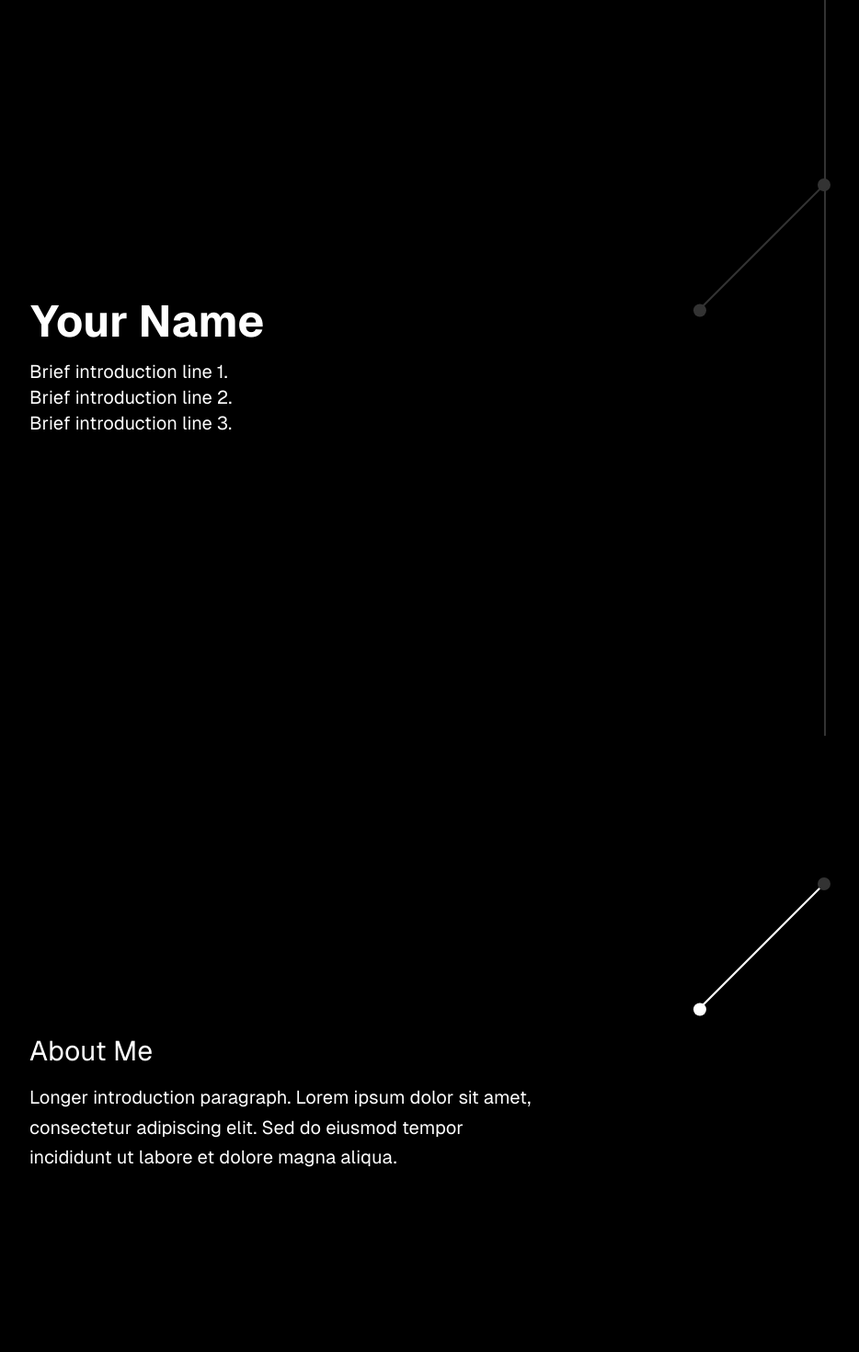
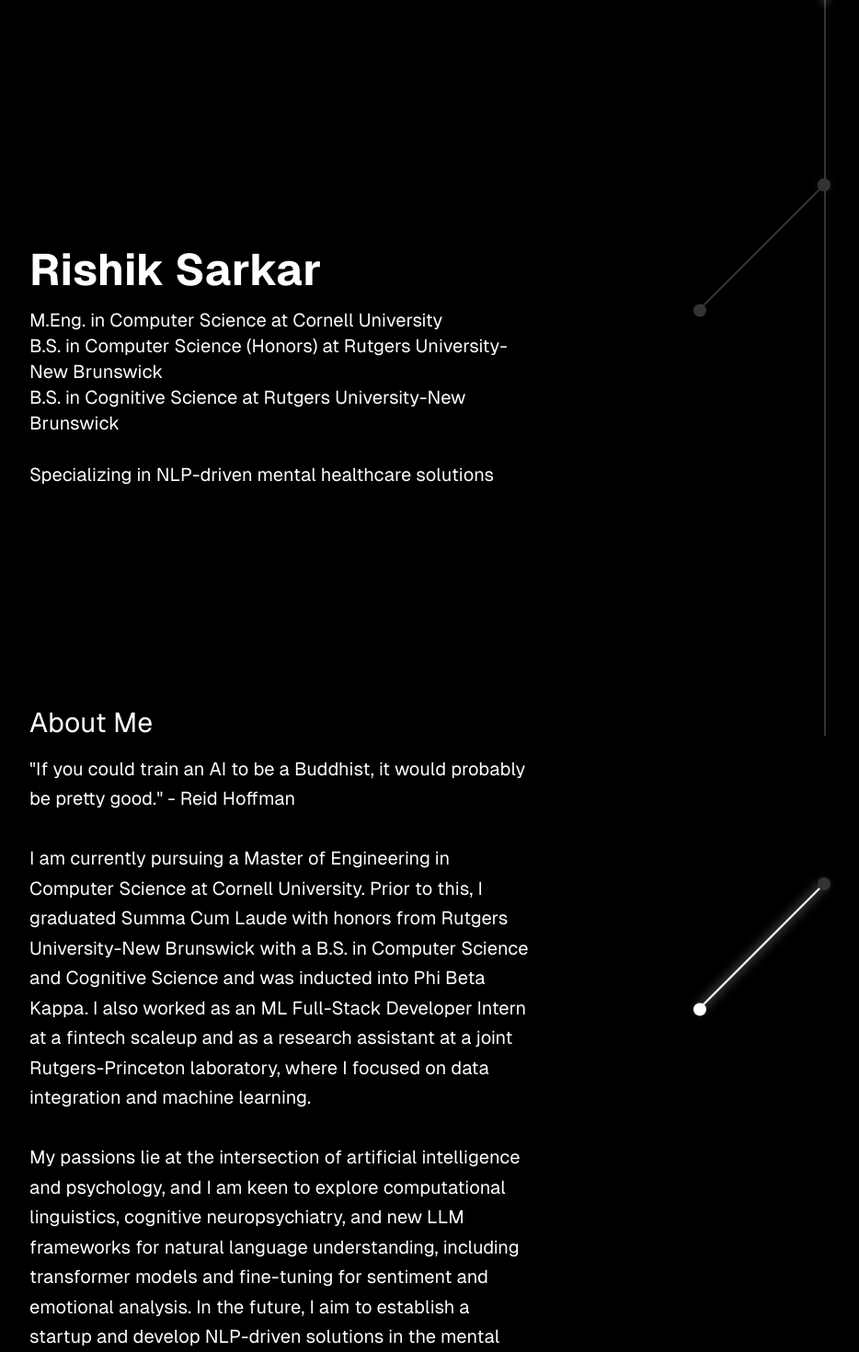
Before and after one commit to RishikSarkar/personal-portfolio-3.0, a Next.js app: page / in a window 1280 px wide. Shown: the top 1470 px of the page at 92% size, without its empty margins (0-934 px from the left). Built offline with nearby package versions, Linux system fonts and the light colour scheme.

Commit message:
added information + various changes

```diff
--- a/src/app/globals.css
+++ b/src/app/globals.css
@@ -42,7 +42,7 @@
 .vertical-line::after {
   content: '';
   position: absolute;
-  top: 50%;  /* Start from the center */
+  top: 50%;
   left: 0;
   width: 100%;
   height: var(--bottom-fill-percentage, 0%);
@@ -53,7 +53,7 @@
 .scrolling-links {
   position: fixed;
   top: 0;
-  left: calc(var(--line-position) - 200px); /* Position to the left of the vertical line */
+  left: calc(var(--line-position) - 200px);
   height: 100vh;
   width: 200px;
   pointer-events: none;
@@ -79,7 +79,7 @@
   width: var(--line-width, 0%);
   height: 2px;
   background-color: #fff;
-  margin-right: 10px; /* Changed from margin-left to margin-right */
+  margin-right: 10px;
   transition: width 0.5s ease-out;
 }
 
@@ -99,7 +99,7 @@
 
 .diagonal-line {
   position: absolute;
-  top: 25%; /* Changed from 50% to 25% to shift it higher */
+  top: 25%;
   left: calc(var(--line-position) - 15%);
   width: 15%;
   height: 2px;
@@ -113,7 +113,7 @@
   content: '';
   position: absolute;
   top: 0;
-  right: 0;  /* Changed back to right */
+  right: 0;
   width: var(--fill-percentage, 0%);
   height: 100%;
   background-color: white;
@@ -129,14 +129,12 @@
   height: 14px;
   background-color: #333333;
   border-radius: 50%;
-  /* Remove the transition for instantaneous color change */
 }
 
 .diagonal-line-node.filled {
   background-color: white;
 }
 
-/* Add this new style for the left node */
 .diagonal-line-node-left {
   position: absolute;
   left: 0;
@@ -152,7 +150,6 @@
   background-color: white;
 }
 
-/* Modify the existing .diagonal-line-node class to specify it's for the right node */
 .diagonal-line-node-right {
   position: absolute;
   right: 0;
@@ -206,7 +203,7 @@
   border-radius: 50%;
   background-color: rgba(255, 255, 255, 0.7);
   transform: translate(-50%, -50%) scale(1);
-  animation: pulse 1.5s infinite; /* Reduced from 2s to 1.5s for faster animation */
+  animation: pulse 1.5s infinite;
 }
 
 @keyframes pulse {
@@ -229,3 +226,11 @@
     text-wrap: balance;
   }
 }
+
+.vertical-line::before {
+  box-shadow: 0 0 10px 4px rgba(255, 255, 255, 0.2);
+}
+
+.diagonal-line::before {
+  box-shadow: 0 0 10px 4px rgba(255, 255, 255, 0.2);
+}
--- a/src/app/layout.tsx
+++ b/src/app/layout.tsx
@@ -15,7 +15,7 @@
 });
 
 export const metadata: Metadata = {
-  title: "Your Portfolio",
+  title: "Rishik Sarkar | Portfolio",
   description: "A showcase of my work and skills",
 };
 
--- a/src/app/page.tsx
+++ b/src/app/page.tsx
@@ -1,7 +1,6 @@
 "use client"
 
 import { useEffect, useRef } from 'react';
-import ScrollingLinks from "@/components/ScrollingLinks";
 
 export default function Home() {
   const sectionRefs = useRef<(HTMLElement | null)[]>([]);
@@ -32,11 +31,12 @@
     <div className="flex flex-col min-h-[500vh] font-[family-name:var(--font-geist-sans)]">
       <section ref={el => { sectionRefs.current[0] = el }} className="section h-screen flex flex-col justify-center items-start pl-8 pr-[calc(30%+2rem)] relative">
         <div className="max-w-[calc(70%-2rem)]">
-          <h1 className="text-5xl font-bold mb-4">Your Name</h1>
+          <h1 className="text-5xl font-bold mb-4">Rishik Sarkar</h1>
           <p className="text-xl">
-            Brief introduction line 1.<br />
-            Brief introduction line 2.<br />
-            Brief introduction line 3.
+            M.Eng. in Computer Science at Cornell University<br />
+            B.S. in Computer Science (Honors) at Rutgers University-New Brunswick<br />
+            B.S. in Cognitive Science at Rutgers University-New Brunswick<br /><br />
+            Specializing in NLP-driven mental healthcare solutions
           </p>
         </div>
         <div className="diagonal-line" style={{top: '25%'}}>
@@ -49,8 +49,10 @@
         <div className="max-w-[calc(70%-2rem)]">
           <h2 className="text-3xl mb-4">About Me</h2>
           <p className="text-xl leading-relaxed">
-            Longer introduction paragraph. Lorem ipsum dolor sit amet, consectetur adipiscing elit.
-            Sed do eiusmod tempor incididunt ut labore et dolore magna aliqua.
+            "If you could train an AI to be a Buddhist, it would probably be pretty good." - Reid Hoffman<br /><br />
+            I am currently pursuing a Master of Engineering in Computer Science at Cornell University. Prior to this, I graduated Summa Cum Laude with honors from Rutgers University-New Brunswick with a B.S. in Computer Science and Cognitive Science and was inducted into Phi Beta Kappa. I also worked as an ML Full-Stack Developer Intern at a fintech scaleup and as a research assistant at a joint Rutgers-Princeton laboratory, where I focused on data integration and machine learning.<br /><br />
+            My passions lie at the intersection of artificial intelligence and psychology, and I am keen to explore computational linguistics, cognitive neuropsychiatry, and new LLM frameworks for natural language understanding, including transformer models and fine-tuning for sentiment and emotional analysis. In the future, I aim to establish a startup and develop NLP-driven solutions in the mental healthcare space.<br /><br />
+            I also speak English, Bengali, Hindi, and some Japanese and German. If you know any of these languages, feel free to say hi in your native tongue!
           </p>
         </div>
         <div className="diagonal-line" style={{top: '20%'}}>
@@ -61,7 +63,6 @@
 
       <section ref={el => { sectionRefs.current[2] = el }} className="section h-screen flex flex-col justify-center items-start pl-[15%] pr-8">
         <h2 className="text-3xl mb-4">Connect With Me</h2>
-        <ScrollingLinks />
         <div className="diagonal-line" style={{top: '15%'}}>
           <div className="diagonal-line-node-right"></div>
           <div className="diagonal-line-node-left"></div>
--- a/src/components/ScrollingLinks.tsx
+++ /dev/null
@@ -1,68 +0,0 @@
-'use client'
-
-import React, { useEffect, useRef } from 'react';
-import InteractiveLink from './InteractiveLink';
-
-interface LinkData {
-  href: string;
-  text: string;
-  threshold: number;
-}
-
-const links: LinkData[] = [
-  { href: "https://github.com/yourusername", text: "GitHub", threshold: 0.3 },
-  { href: "https://linkedin.com/in/yourusername", text: "LinkedIn", threshold: 0.5 },
-  { href: "/resume.pdf", text: "Resume", threshold: 0.7 },
-];
-
-const ScrollingLinks: React.FC = () => {
-  const linkRefs = useRef<(HTMLDivElement | null)[]>([]);
-
-  useEffect(() => {
-    const handleScroll = () => {
-      const scrollY = window.scrollY;
-      const windowHeight = window.innerHeight;
-      const scrollPercentage = scrollY / (document.documentElement.scrollHeight - windowHeight);
-      const fillPercentage = Math.min(scrollPercentage * 100, 100);
-
-      links.forEach((link, index) => {
-        const element = linkRefs.current[index];
-        if (element) {
-          if (fillPercentage > link.threshold * 100) {
-            element.classList.add('visible');
-            const lineWidth = ((fillPercentage - link.threshold * 100) / (100 - link.threshold * 100)) * 100;
-            element.style.setProperty('--line-width', `${Math.min(lineWidth, 100)}%`);
-          } else {
-            element.classList.remove('visible');
-            element.style.setProperty('--line-width', '0%');
-          }
-        }
-      });
-    };
-
-    window.addEventListener('scroll', handleScroll);
-    return () => window.removeEventListener('scroll', handleScroll);
-  }, []);
-
-  return (
-    <div className="scrolling-links">
-      {links.map((link, index) => (
-        <div
-          key={link.href}
-          ref={(el) => {
-            if (el) {
-              linkRefs.current[index] = el;
-            }
-          }}
-          className="link-container"
-          style={{ top: `${link.threshold * 100}%` }}
-        >
-          <div className="link-line"></div>
-          <InteractiveLink href={link.href}>{link.text}</InteractiveLink>
-        </div>
-      ))}
-    </div>
-  );
-};
-
-export default ScrollingLinks;
```
Also changed, not shown: src/components/InteractiveLink.tsx (line endings or trailing spaces).
